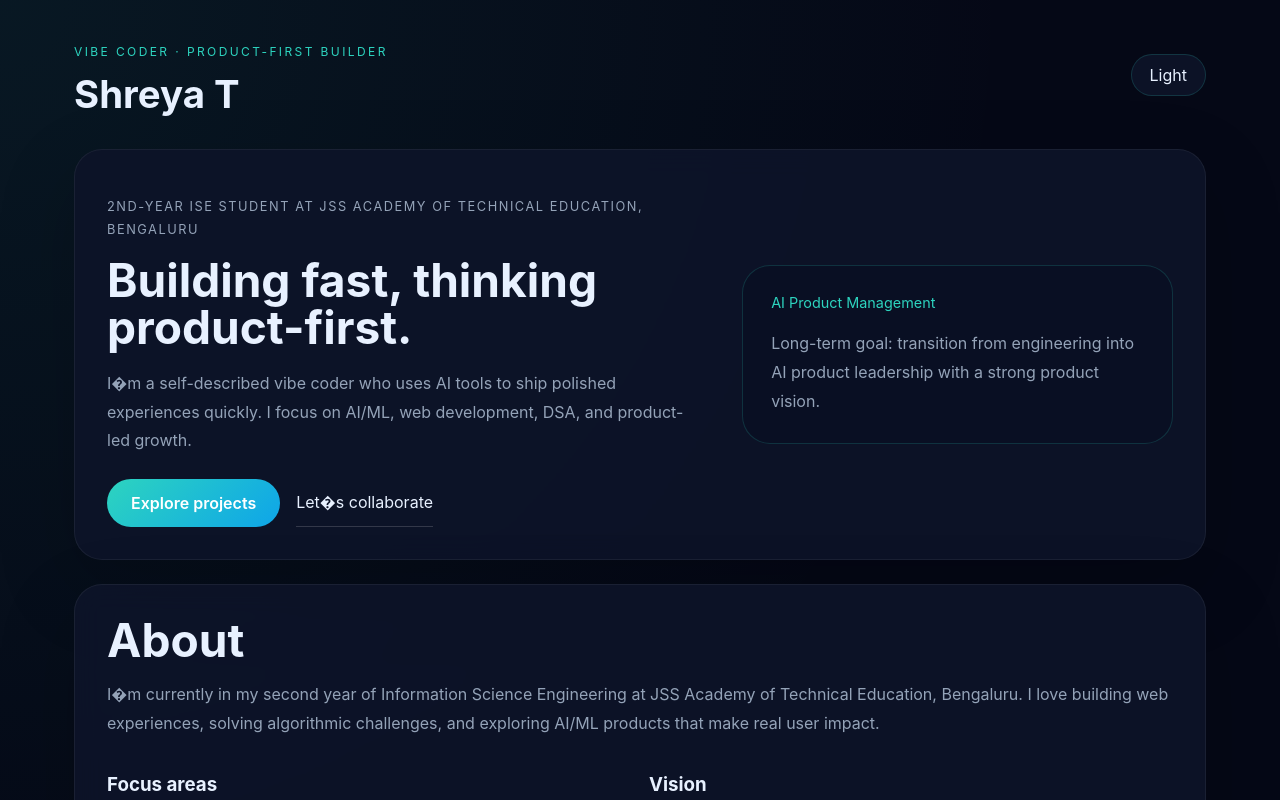
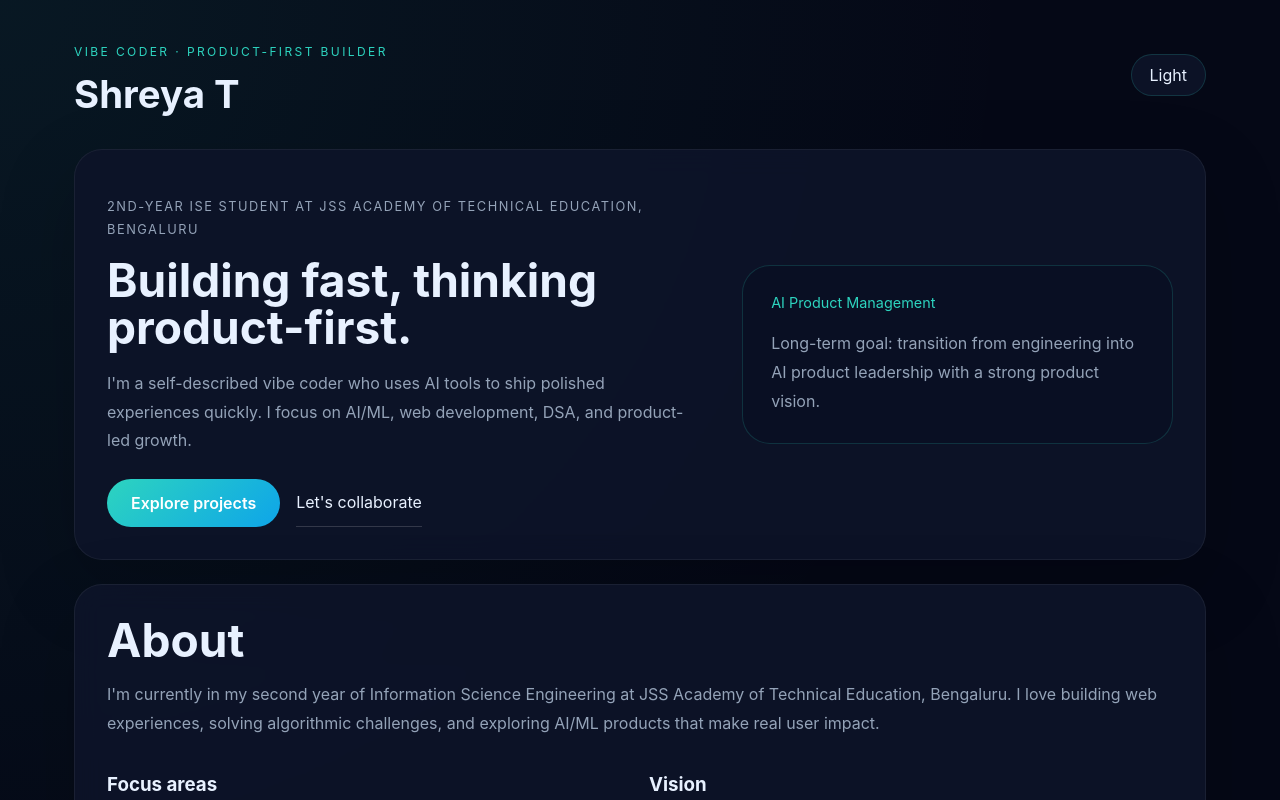
Before and after one commit to Tuppada/portfolio, a React (Vite) app: page / in a window 1280 px wide. Shown: the top 800 px of the page. Built offline with nearby package versions, Linux system fonts and the light colour scheme.

Commit message:
Fix apostrophes and smart quote encoding issues

```diff
--- a/src/App.jsx
+++ b/src/App.jsx
@@ -75,7 +75,7 @@ export default function App() {
 
   const handleSubmit = (event) => {
     event.preventDefault();
-    setMessage('Thanks for reaching out! I�ll get back to you soon.');
+    setMessage('Thanks for reaching out! I\'ll get back to you soon.');
     setFormState({ name: '', email: '', message: '' });
   };
 
@@ -106,11 +106,11 @@ export default function App() {
             <p className="overline">2nd-year ISE student at JSS Academy of Technical Education, Bengaluru</p>
             <h2>Building fast, thinking product-first.</h2>
             <p className="intro">
-              I�m a self-described vibe coder who uses AI tools to ship polished experiences quickly. I focus on AI/ML, web development, DSA, and product-led growth.
+              I'm a self-described vibe coder who uses AI tools to ship polished experiences quickly. I focus on AI/ML, web development, DSA, and product-led growth.
             </p>
             <div className="hero-actions">
               <a href="#projects" className="button">Explore projects</a>
-              <a href="#contact" className="text-link">Let�s collaborate</a>
+              <a href="#contact" className="text-link">Let's collaborate</a>
             </div>
           </div>
           <div className="hero-panel">
@@ -124,7 +124,7 @@ export default function App() {
         <section id="about" className="section-card">
           <h2>About</h2>
           <p>
-            I�m currently in my second year of Information Science Engineering at JSS Academy of Technical Education, Bengaluru.
+            I'm currently in my second year of Information Science Engineering at JSS Academy of Technical Education, Bengaluru.
             I love building web experiences, solving algorithmic challenges, and exploring AI/ML products that make real user impact.
           </p>
           <div className="about-grid">
@@ -184,7 +184,7 @@ export default function App() {
         <section id="contact" className="section-card contact-section">
           <div>
             <h2>Contact</h2>
-            <p>Have an idea, collaboration, or product challenge? Let�s connect.</p>
+            <p>Have an idea, collaboration, or product challenge? Let's connect.</p>
             <div className="social-links">
               {socialLinks.map((link) => (
                 <a key={link.label} href={link.href} target="_blank" rel="noreferrer">{link.label}</a>
```
